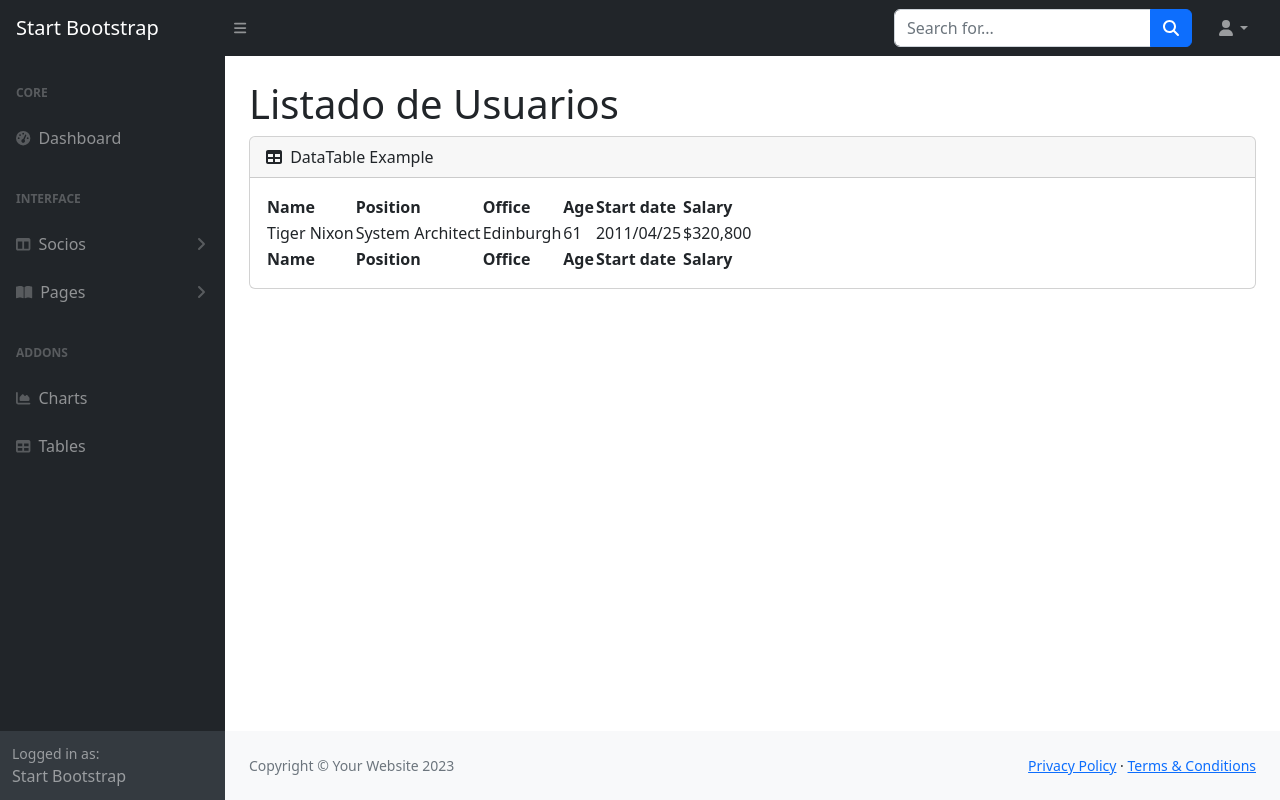
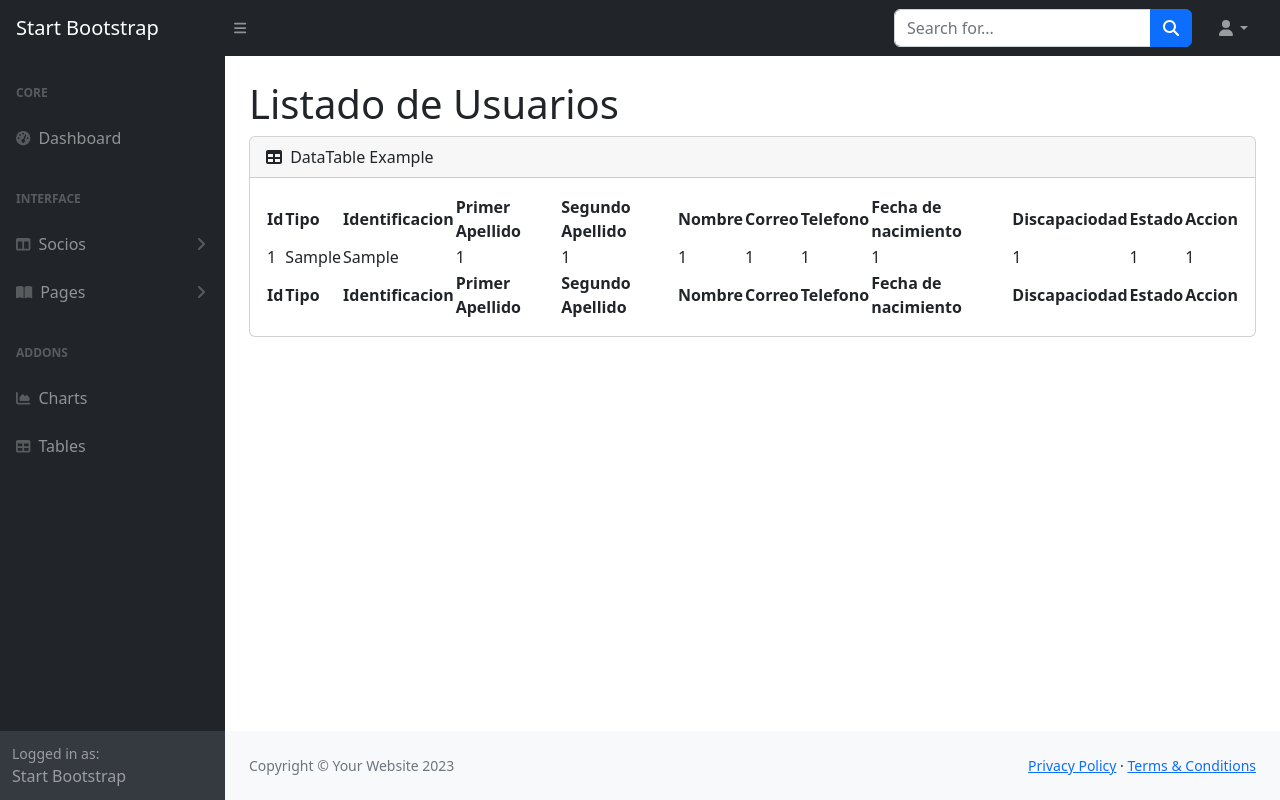
Before and after one commit to RomelAnte/yaku, a Django app: page /socios/ in a window 1280 px wide. Run offline with Django 4.2, Linux system fonts and the light colour scheme; tables that the repository leaves empty hold one stand-in row (values such as "Sample post"); some libraries are stand-ins or nearby versions.

Commit message:
Settings

```diff
--- a/Aplicaciones/socios/templates/index.html
+++ b/Aplicaciones/socios/templates/index.html
@@ -11,33 +11,53 @@
             <table id="datatablesSimple">
                 <thead>
                     <tr>
-                        <th>Name</th>
-                        <th>Position</th>
-                        <th>Office</th>
-                        <th>Age</th>
-                        <th>Start date</th>
-                        <th>Salary</th>
+                        <th>Id</th>
+                        <th>Tipo</th>
+                        <th>Identificacion</th>
+                        <th>Primer Apellido</th>
+                        <th>Segundo Apellido</th>
+                        <th>Nombre</th>
+                        <th>Correo</th>
+                        <th>Telefono</th>
+                        <th>Fecha de nacimiento</th>
+                        <th>Discapaciodad</th>
+                        <th>Estado</th>
+                        <th>Accion</th>
                     </tr>
                 </thead>
                 <tfoot>
                     <tr>
-                        <th>Name</th>
-                        <th>Position</th>
-                        <th>Office</th>
-                        <th>Age</th>
-                        <th>Start date</th>
-                        <th>Salary</th>
+                        <th>Id</th>
+                        <th>Tipo</th>
+                        <th>Identificacion</th>
+                        <th>Primer Apellido</th>
+                        <th>Segundo Apellido</th>
+                        <th>Nombre</th>
+                        <th>Correo</th>
+                        <th>Telefono</th>
+                        <th>Fecha de nacimiento</th>
+                        <th>Discapaciodad</th>
+                        <th>Estado</th>
+                        <th>Accion</th>
                     </tr>
                 </tfoot>
                 <tbody>
+                    {% for socio in socios %}
                     <tr>
-                        <td>Tiger Nixon</td>
-                        <td>System Architect</td>
-                        <td>Edinburgh</td>
-                        <td>61</td>
-                        <td>2011/04/25</td>
-                        <td>$320,800</td>
+                        <td>{{ socio.id_soc }}</td>
+                        <td>{{ socio.tipo_soc }}</td>
+                        <td>{{ socio.identificacion_soc }}</td>
+                        <td>{{ socio.id_soc }}</td>
+                        <td>{{ socio.id_soc }}</td>
+                        <td>{{ socio.id_soc }}</td>
+                        <td>{{ socio.id_soc }}</td>
+                        <td>{{ socio.id_soc }}</td>
+                        <td>{{ socio.id_soc }}</td>
+                        <td>{{ socio.id_soc }}</td>
+                        <td>{{ socio.id_soc }}</td>
+                        <td>{{ socio.id_soc }}</td>
                     </tr>
+                    {% endfor %}
                 </tbody>
             </table>
         </div>
```
Also changed, not shown: 1 other file.
